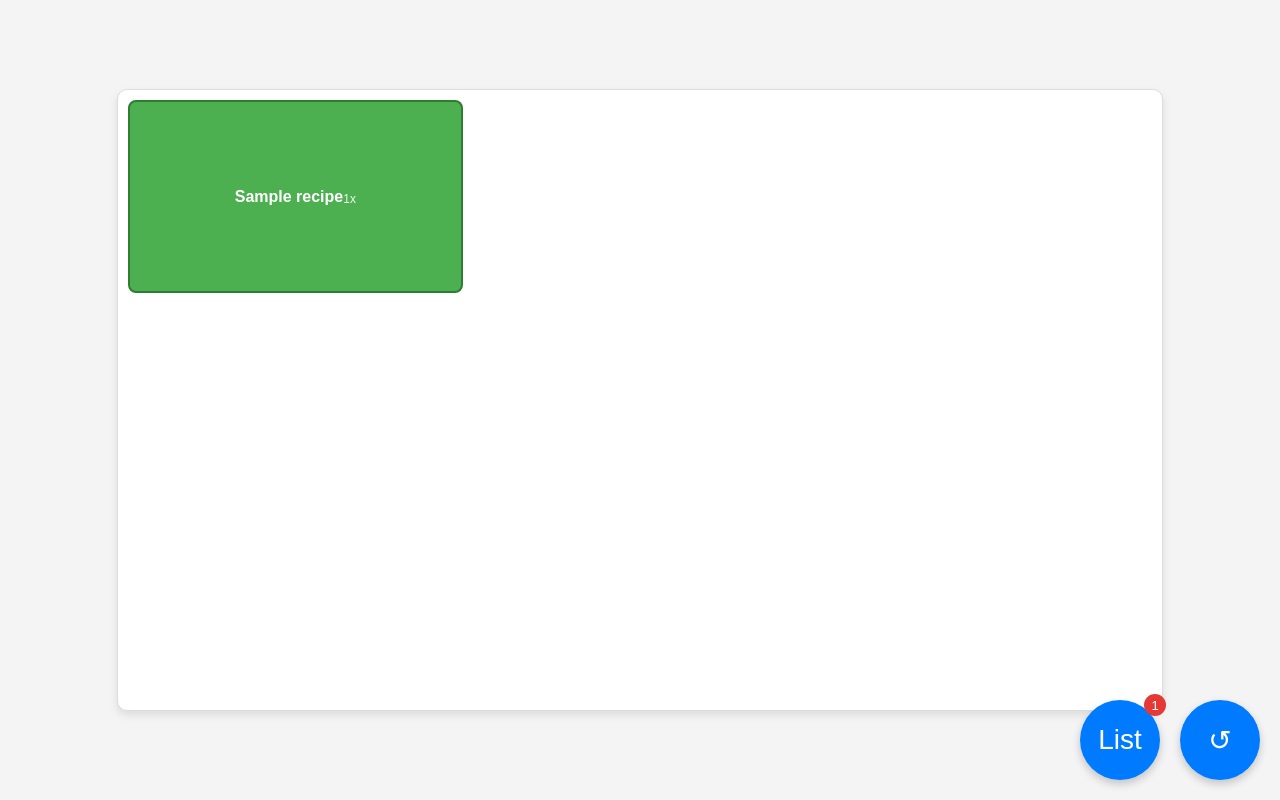
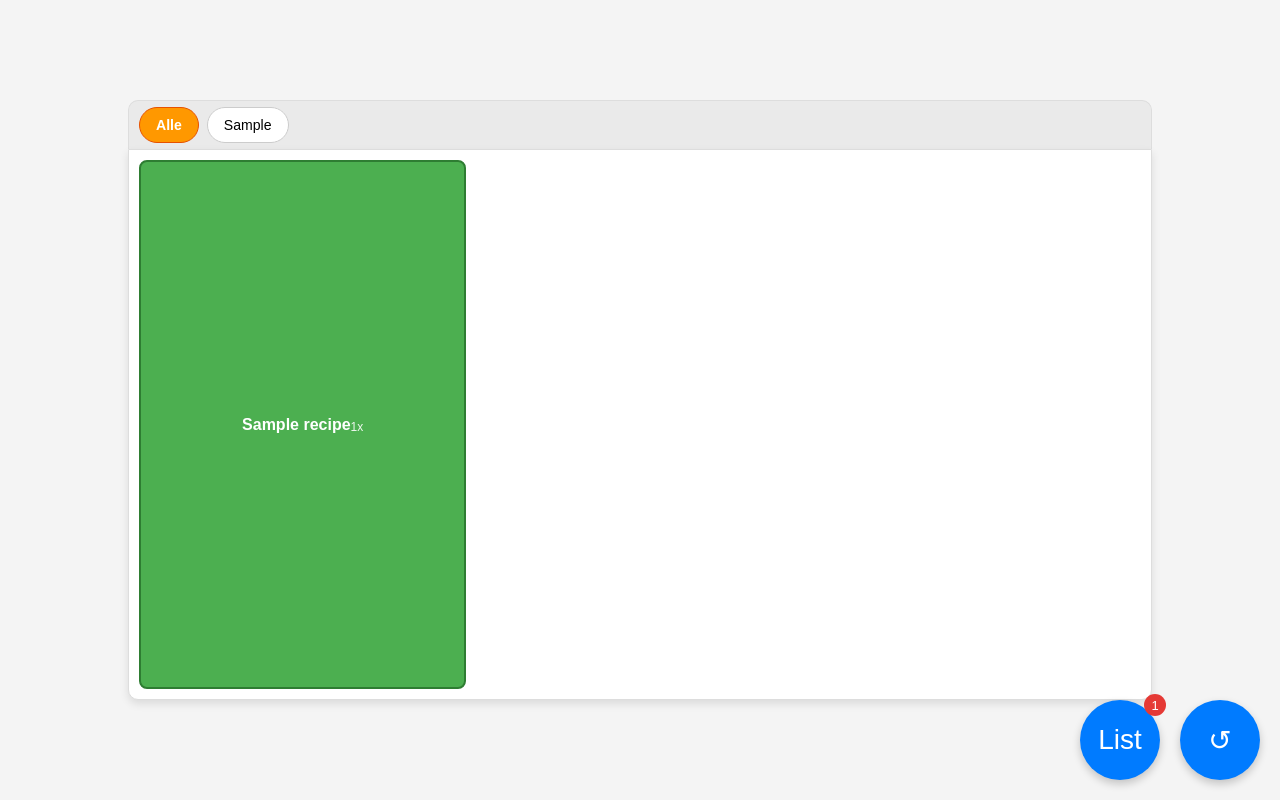
Before and after one commit to dorien89/Einkaufsliste, a Flask app: page /kiosk/ in a window 1280 px wide. Run offline with Flask 3, Linux system fonts and the light colour scheme; tables that the repository leaves empty hold one stand-in row (values such as "Sample post").

Commit message:
add category filter bar to kiosk
- Load all recipes instead of random 9
- Horizontal pill filter bar above grid; orange tint when filter active
- Active category button highlighted orange for clear visual feedback
- Grid re-renders filtered tiles on category selection

Co-Authored-By: Claude Sonnet 4.6 <noreply@anthropic.com>

```diff
--- a/app/static/css/kiosk.css
+++ b/app/static/css/kiosk.css
@@ -7,20 +7,66 @@ body {
     height: 100vh;
     background-color: #f4f4f4;
 }
-.grid-container {
-    display: grid;
-    grid-template-columns: repeat(3, 1fr);
-    grid-template-rows: repeat(3, 1fr);
-    gap: 10px;
+.kiosk-wrapper {
+    display: flex;
+    flex-direction: column;
     width: 95%;
     height: 95%;
     max-width: 1024px;
     max-height: 600px;
+}
+.kiosk-filter-bar {
+    display: flex;
+    flex-wrap: nowrap;
+    overflow-x: auto;
+    gap: 8px;
+    padding: 6px 10px;
+    background: rgba(0,0,0,0.04);
+    border-radius: 10px 10px 0 0;
+    border: 1px solid #ddd;
+    border-bottom: none;
+    transition: background 0.25s;
+    scrollbar-width: none;
+    flex-shrink: 0;
+}
+.kiosk-filter-bar::-webkit-scrollbar { display: none; }
+.kiosk-filter-bar.has-filter {
+    background: rgba(255, 152, 0, 0.12);
+    border-color: #ff9800;
+}
+.kiosk-cat-btn {
+    padding: 6px 16px;
+    border: 1px solid #ccc;
+    border-radius: 20px;
+    background: #fff;
+    font-size: 0.88em;
+    cursor: pointer;
+    white-space: nowrap;
+    flex-shrink: 0;
+    min-height: 36px;
+    transition: background 0.2s, border-color 0.2s, color 0.2s;
+}
+.kiosk-cat-btn:hover {
+    background: #eee;
+}
+.kiosk-cat-btn.active {
+    background: #ff9800;
+    color: #fff;
+    border-color: #e65100;
+    font-weight: bold;
+}
+.grid-container {
+    display: grid;
+    grid-template-columns: repeat(3, 1fr);
+    grid-auto-rows: 1fr;
+    gap: 10px;
+    flex: 1;
     background-color: #fff;
     padding: 10px;
     border: 1px solid #ddd;
-    border-radius: 10px;
+    border-radius: 0 0 10px 10px;
     box-shadow: 0 4px 8px rgba(0, 0, 0, 0.1);
+    overflow-y: auto;
 }
 .grid-item {
     background-color: #e0e0e0;
--- a/app/static/js/kiosk.js
+++ b/app/static/js/kiosk.js
@@ -1,5 +1,7 @@
 let shoppingList = [];
 let carouselIndex = 0;
+let allRecipes = [];
+let activeCategory = null;
 
 function toggleShoppingList() {
     const overlay = document.getElementById('shopping-list-overlay');
@@ -126,14 +128,44 @@ function goToShoppingList() {
     window.location.href = '/shopping-list/';
 }
 
-async function loadRecipes() {
-    try {
-        const response = await fetch(`/api/recipes?nocache=${Date.now()}`);
-        const recipes = await response.json();
+// ── Category filter ───────────────────────────────────
+function setCategory(cat) {
+    activeCategory = cat;
+    renderFilterBar();
+    renderGrid();
+}
+
+function renderFilterBar() {
+    const bar = document.getElementById('category-filter-bar');
+    const isFiltered = activeCategory !== null;
+    bar.className = 'kiosk-filter-bar' + (isFiltered ? ' has-filter' : '');
+
+    bar.innerHTML = '';
+    const allBtn = document.createElement('button');
+    allBtn.className = 'kiosk-cat-btn' + (activeCategory === null ? ' active' : '');
+    allBtn.textContent = 'Alle';
+    allBtn.onclick = () => setCategory(null);
+    bar.appendChild(allBtn);
+
+    const categories = [...new Set(allRecipes.map(r => r.category).filter(Boolean))].sort();
+    categories.forEach(cat => {
+        const btn = document.createElement('button');
+        btn.className = 'kiosk-cat-btn' + (activeCategory === cat ? ' active' : '');
+        btn.textContent = cat;
+        btn.onclick = () => setCategory(cat);
+        bar.appendChild(btn);
+    });
+}
+
+function renderGrid() {
     const container = document.querySelector('.grid-container');
     container.innerHTML = '';
 
-        recipes.forEach(recipe => {
+    const filtered = activeCategory
+        ? allRecipes.filter(r => r.category === activeCategory)
+        : allRecipes;
+
+    filtered.forEach(recipe => {
         const div = document.createElement('div');
         div.className = 'grid-item';
         div.textContent = recipe.name;
@@ -149,6 +181,15 @@ async function loadRecipes() {
     });
 
     renderShoppingList();
+}
+
+// ── Load data ─────────────────────────────────────────
+async function loadRecipes() {
+    try {
+        const response = await fetch(`/api/recipes/all`);
+        allRecipes = await response.json();
+        renderFilterBar();
+        renderGrid();
     } catch (error) {
         console.error('Fehler beim Laden der Rezepte:', error);
     }
--- a/app/templates/kiosk.html
+++ b/app/templates/kiosk.html
@@ -9,11 +9,11 @@
 <body>
 
 
-    <div id="random-recipes"></div>
-
-    <div class="grid-container">
-        <!-- Kacheln werden hier dynamisch geladen -->
-
+    <div class="kiosk-wrapper">
+        <div id="category-filter-bar" class="kiosk-filter-bar"></div>
+        <div class="grid-container">
+            <!-- Kacheln werden hier dynamisch geladen -->
+        </div>
     </div>
 
     <!-- Shopping List Overlay -->
```
Lines whose indentation alone changed are shown as unchanged.
